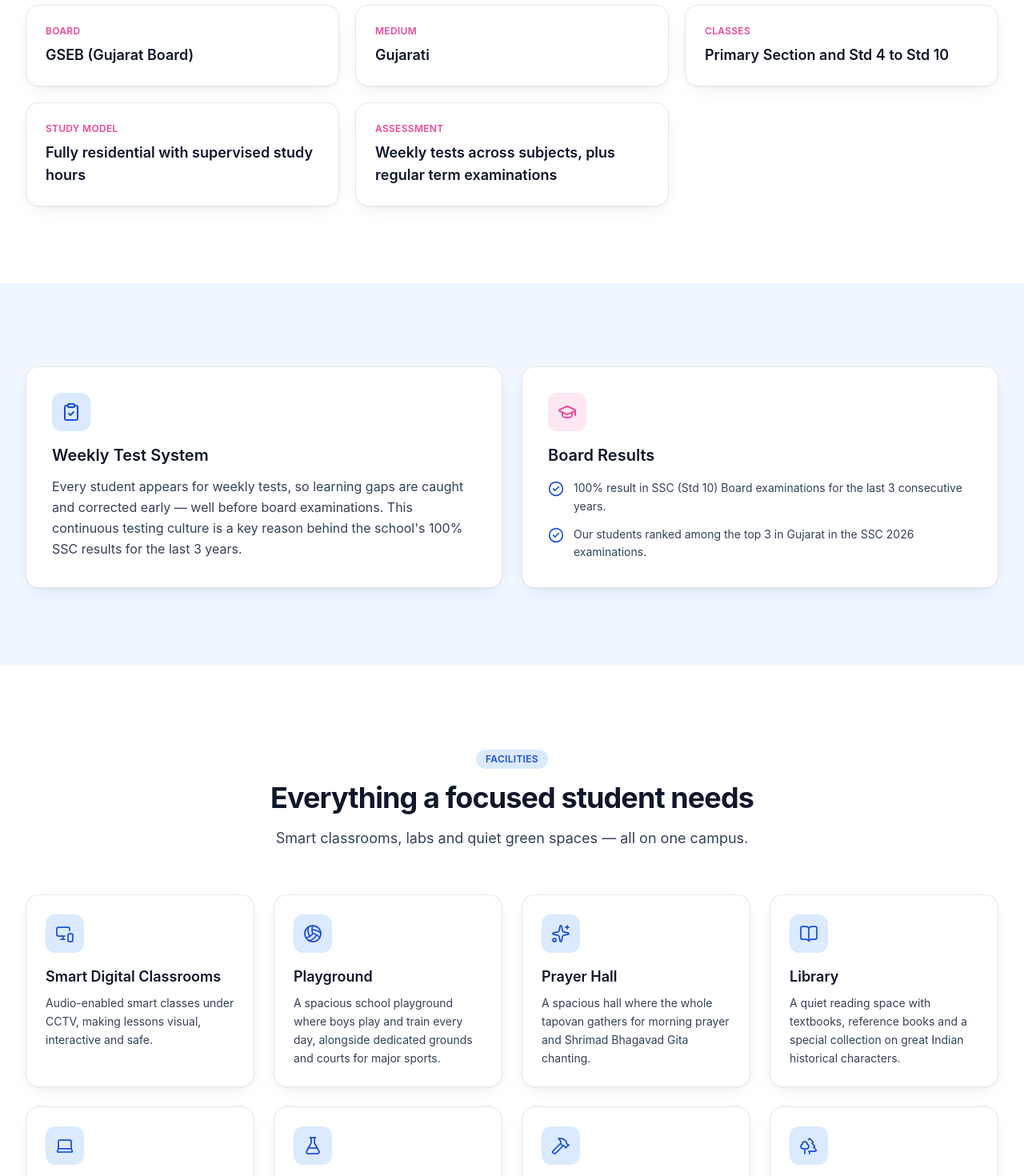
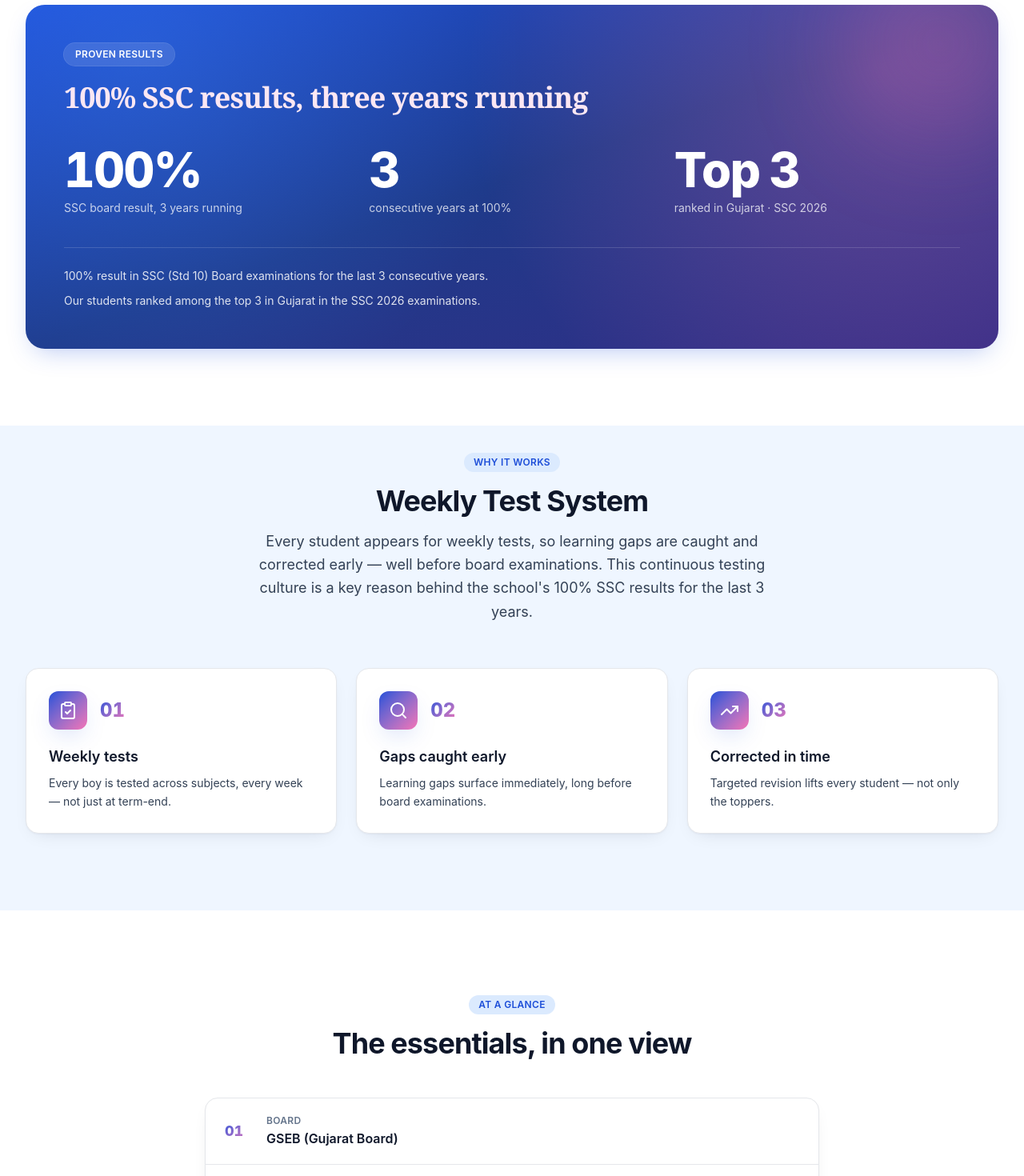
Before and after one commit to DhruvBabariya9120/maharshi-atri-tapovan, a React (Vite) app: page /academics in a window 1280 px wide. Shown: the part 680-2150 px from the top of the page at 80% size. Built offline with nearby package versions, Linux system fonts and the light colour scheme.

Commit message:
feat: enhance Academics page with animated count-up feature and improved layout; update PageHero styles

```diff
--- a/src/components/layout/PageHero.tsx
+++ b/src/components/layout/PageHero.tsx
@@ -14,7 +14,7 @@ export function PageHero({
   crumb: string
 }) {
   return (
-    <section className="via-brand relative overflow-hidden bg-linear-to-br from-indigo-950 to-indigo-700 pt-28 pb-16 text-white sm:pt-36 sm:pb-24">
+    <section className="relative overflow-hidden bg-gradient-to-r from-blue-900 via-violet-800 to-pink-500 pt-28 pb-16 text-white sm:pt-36 sm:pb-24">
       {/* decorative shapes */}
       <div
         className="pointer-events-none absolute inset-0"
--- a/src/pages/Academics.tsx
+++ b/src/pages/Academics.tsx
@@ -1,16 +1,72 @@
-import { motion } from 'framer-motion'
-import { CheckCircle2, ClipboardCheck, GraduationCap } from 'lucide-react'
+import { useEffect, useRef, useState } from 'react'
+import { animate, motion, useInView, useReducedMotion } from 'framer-motion'
+import { ClipboardCheck, Search, TrendingUp } from 'lucide-react'
 import { Section } from '../components/ui/Section'
 import { SectionHeading } from '../components/ui/SectionHeading'
-import { IconCard } from '../components/ui/Card'
-import { Reveal, RevealItem } from '../components/ui/Reveal'
+import { RevealItem } from '../components/ui/Reveal'
 import { PageHero } from '../components/layout/PageHero'
 import { CTABanner } from '../components/sections/CTABanner'
 import { Icon } from '../lib/icons'
-import { fadeUp, reveal } from '../lib/motion'
+import { fadeUp, fadeRight, reveal, stagger } from '../lib/motion'
 import { academics } from '../data/site'
 
+/** Count-up number that runs once when scrolled into view (jumps to final if reduced-motion). */
+function CountUp({ to, suffix }: { to: number; suffix?: string }) {
+  const ref = useRef<HTMLSpanElement>(null)
+  const inView = useInView(ref, { once: true, margin: '-40px' })
+  const reduce = useReducedMotion()
+  const [val, setVal] = useState(0)
+
+  useEffect(() => {
+    if (!inView) return
+    if (reduce) {
+      setVal(to)
+      return
+    }
+    const controls = animate(0, to, {
+      duration: 1.6,
+      ease: 'easeOut',
+      onUpdate: (v) => setVal(Math.round(v)),
+    })
+    return () => controls.stop()
+  }, [inView, to, reduce])
+
+  return (
+    <span ref={ref} className="tabular-nums">
+      {val}
+      {suffix}
+    </span>
+  )
+}
+
+/** The page's headline proof — big, animated. */
+const resultStats: { value?: number; suffix?: string; display?: string; label: string }[] = [
+  { value: 100, suffix: '%', label: 'SSC board result, 3 years running' },
+  { value: 3, label: 'consecutive years at 100%' },
+  { display: 'Top 3', label: 'ranked in Gujarat · SSC 2026' },
+]
+
+/** How weekly testing turns into results — derived from the weekly-test description. */
+const method = [
+  {
+    icon: ClipboardCheck,
+    title: 'Weekly tests',
+    body: 'Every boy is tested across subjects, every week — not just at term-end.',
+  },
+  {
+    icon: Search,
+    title: 'Gaps caught early',
+    body: 'Learning gaps surface immediately, long before board examinations.',
+  },
+  {
+    icon: TrendingUp,
+    title: 'Corrected in time',
+    body: 'Targeted revision lifts every student — not only the toppers.',
+  },
+]
+
 export function Academics() {
+  const reduce = useReducedMotion()
   return (
     <>
       <PageHero
@@ -20,70 +76,169 @@ export function Academics() {
         subtitle={academics.intro}
       />
 
-      {/* Fact cards */}
+      {/* 1 — RESULTS: the strongest hook, led with, on a premium animated band */}
       <Section>
-        <Reveal className="grid gap-5 sm:grid-cols-2 lg:grid-cols-3">
-          {academics.facts.map((f) => (
-            <RevealItem key={f.label}>
-              <div className="rounded-2xl border border-border bg-card p-6 shadow-card">
-                <div className="text-xs font-semibold tracking-wide text-accent-strong uppercase">
+        <RevealItem>
+          <div className="relative overflow-hidden rounded-3xl bg-linear-to-br from-brand via-brand-dark to-indigo-900 p-8 text-white shadow-lift sm:p-12">
+            <div
+              aria-hidden="true"
+              className="pointer-events-none absolute inset-0"
+              style={{
+                backgroundImage:
+                  'radial-gradient(circle at 12% 15%, rgba(59,130,246,0.35), transparent 42%), radial-gradient(circle at 88% 20%, rgba(244,114,182,0.30), transparent 46%)',
+              }}
+            />
+            {/* floating decorative blob */}
+            <motion.div
+              aria-hidden="true"
+              className="pointer-events-none absolute -top-16 -right-10 h-56 w-56 rounded-full bg-accent/25 blur-3xl"
+              animate={reduce ? undefined : { y: [0, 18, 0] }}
+              transition={{ duration: 7, repeat: Infinity, ease: 'easeInOut' }}
+            />
+            <div className="relative">
+              <motion.div variants={fadeUp} {...reveal}>
+                <span className="inline-flex items-center gap-2 rounded-full bg-white/12 px-3.5 py-1.5 text-xs font-semibold tracking-wide text-white uppercase ring-1 ring-white/20 backdrop-blur">
+                  Proven Results
+                </span>
+                <h2 className="font-hero mt-5 max-w-2xl text-3xl font-black tracking-tight text-tint-pink sm:text-4xl">
+                  100% SSC results, three years running
+                </h2>
+              </motion.div>
+
+              <motion.div
+                variants={stagger(0.12)}
+                {...reveal}
+                className="mt-10 grid gap-6 sm:grid-cols-3"
+              >
+                {resultStats.map((s) => (
+                  <motion.div key={s.label} variants={fadeUp}>
+                    <div className="font-display text-5xl font-extrabold tracking-tight text-white sm:text-6xl">
+                      {s.display ?? <CountUp to={s.value!} suffix={s.suffix} />}
+                    </div>
+                    <div className="mt-2 text-sm leading-snug text-white/75">{s.label}</div>
+                  </motion.div>
+                ))}
+              </motion.div>
+
+              <motion.ul
+                variants={fadeUp}
+                {...reveal}
+                className="mt-10 space-y-2 border-t border-white/15 pt-6"
+              >
+                {academics.results.map((r) => (
+                  <li key={r} className="text-sm leading-relaxed text-white/85">
+                    {r}
+                  </li>
+                ))}
+              </motion.ul>
+            </div>
+          </div>
+        </RevealItem>
+      </Section>
+
+      {/* 2 — WHY IT WORKS: the method behind the results, as an animated 3-step flow */}
+      <Section tone="blue" className="!pt-6">
+        <SectionHeading
+          eyebrow="Why It Works"
+          title={academics.weeklyTest.title}
+          subtitle={academics.weeklyTest.body}
+        />
+        <motion.div
+          variants={stagger(0.12)}
+          {...reveal}
+          className="relative mt-14 grid gap-6 sm:grid-cols-3"
+        >
+          {method.map((m, i) => (
+            <motion.div
+              key={m.title}
+              variants={fadeUp}
+              whileHover={{ y: -6 }}
+              transition={{ type: 'spring', stiffness: 300, damping: 24 }}
+              className="group relative overflow-hidden rounded-2xl border border-border bg-card p-7 shadow-card transition-shadow duration-300 hover:shadow-lift"
+            >
+              <span
+                aria-hidden="true"
+                className="pointer-events-none absolute inset-x-0 top-0 h-1 origin-left scale-x-0 bg-linear-to-r from-brand to-accent transition-transform duration-500 group-hover:scale-x-100"
+              />
+              <div className="flex items-center gap-4">
+                <span className="flex h-12 w-12 shrink-0 items-center justify-center rounded-xl bg-linear-to-br from-brand to-accent text-white shadow-lift transition-transform duration-300 group-hover:scale-110">
+                  <m.icon className="h-6 w-6" strokeWidth={2} />
+                </span>
+                <span className="font-display bg-linear-to-br from-brand to-accent bg-clip-text text-2xl font-extrabold tabular-nums text-transparent">
+                  {String(i + 1).padStart(2, '0')}
+                </span>
+              </div>
+              <h3 className="mt-5 text-lg font-semibold text-heading">{m.title}</h3>
+              <p className="mt-2 text-sm leading-relaxed text-content">{m.body}</p>
+            </motion.div>
+          ))}
+        </motion.div>
+      </Section>
+
+      {/* 3 — AT A GLANCE: supporting facts, as a spec ledger sliding in from the left */}
+      <Section>
+        <SectionHeading eyebrow="At a Glance" title="The essentials, in one view" />
+        <motion.div
+          variants={stagger(0.08)}
+          {...reveal}
+          className="mx-auto mt-12 max-w-3xl divide-y divide-border overflow-hidden rounded-2xl border border-border bg-card shadow-card"
+        >
+          {academics.facts.map((f, i) => (
+            <motion.div
+              key={f.label}
+              variants={fadeRight}
+              className="group relative flex items-center gap-5 px-6 py-5 transition-colors duration-300 hover:bg-tint-blue-soft"
+            >
+              <span
+                aria-hidden="true"
+                className="pointer-events-none absolute top-0 left-0 h-full w-1 origin-top scale-y-0 bg-linear-to-b from-brand to-accent transition-transform duration-300 group-hover:scale-y-100"
+              />
+              <span className="font-display w-8 shrink-0 bg-linear-to-br from-brand to-accent bg-clip-text text-lg font-extrabold tabular-nums text-transparent">
+                {String(i + 1).padStart(2, '0')}
+              </span>
+              <div>
+                <div className="text-xs font-semibold tracking-wide text-muted uppercase">
                   {f.label}
                 </div>
-                <div className="mt-2 text-lg font-semibold text-heading">{f.value}</div>
+                <div className="mt-0.5 font-semibold text-heading">{f.value}</div>
               </div>
-            </RevealItem>
+            </motion.div>
           ))}
-        </Reveal>
+        </motion.div>
       </Section>
 
-      {/* Weekly test + results */}
-      <Section tone="blue">
-        <div className="grid gap-6 lg:grid-cols-2">
-          <RevealItem>
-            <div className="flex h-full flex-col rounded-2xl border border-border bg-card p-8 shadow-card">
-              <div className="mb-4 flex h-12 w-12 items-center justify-center rounded-xl bg-tint-blue text-brand">
-                <ClipboardCheck className="h-6 w-6" />
-              </div>
-              <h3 className="text-xl font-semibold text-heading">{academics.weeklyTest.title}</h3>
-              <p className="mt-3 leading-relaxed text-content">{academics.weeklyTest.body}</p>
-            </div>
-          </RevealItem>
-          <RevealItem>
-            <div className="flex h-full flex-col rounded-2xl border border-border bg-card p-8 shadow-card">
-              <div className="mb-4 flex h-12 w-12 items-center justify-center rounded-xl bg-tint-pink text-accent-strong">
-                <GraduationCap className="h-6 w-6" />
-              </div>
-              <h3 className="text-xl font-semibold text-heading">Board Results</h3>
-              <ul className="mt-4 flex flex-col gap-3">
-                {academics.results.map((r) => (
-                  <li key={r} className="flex gap-3">
-                    <CheckCircle2 className="mt-0.5 h-5 w-5 shrink-0 text-brand" />
-                    <span className="text-sm leading-relaxed text-content">{r}</span>
-                  </li>
-                ))}
-              </ul>
-            </div>
-          </RevealItem>
-        </div>
-      </Section>
-
-      {/* Facilities */}
-      <Section>
+      {/* 4 — FACILITIES: visual grid, cards with a gradient top-border that draws in */}
+      <Section tone="surface">
         <SectionHeading
           eyebrow="Facilities"
           title="Everything a focused student needs"
           subtitle="Smart classrooms, labs and quiet green spaces — all on one campus."
         />
-        <Reveal className="mt-14 grid gap-6 sm:grid-cols-2 lg:grid-cols-4" gap={0.07}>
+        <motion.div
+          variants={stagger(0.07)}
+          {...reveal}
+          className="mt-14 grid gap-6 sm:grid-cols-2 lg:grid-cols-4"
+        >
           {academics.facilities.map((f) => (
-            <IconCard key={f.title} icon={<Icon name={f.icon} className="h-6 w-6" />} title={f.title}>
-              {f.body}
-            </IconCard>
+            <motion.div
+              key={f.title}
+              variants={fadeUp}
+              whileHover={{ y: -6 }}
+              transition={{ type: 'spring', stiffness: 300, damping: 24 }}
+              className="group relative overflow-hidden rounded-2xl border border-border bg-card p-6 shadow-card transition-shadow duration-300 hover:shadow-lift"
+            >
+              <span
+                aria-hidden="true"
+                className="pointer-events-none absolute inset-x-0 top-0 h-1 origin-left scale-x-0 bg-linear-to-r from-brand to-accent transition-transform duration-500 group-hover:scale-x-100"
+              />
+              <div className="mb-4 flex h-12 w-12 items-center justify-center rounded-xl bg-tint-blue text-brand transition-all duration-300 group-hover:-translate-y-1 group-hover:bg-linear-to-br group-hover:from-brand group-hover:to-accent group-hover:text-white">
+                <Icon name={f.icon} className="h-6 w-6" />
+              </div>
+              <h3 className="mb-2 text-lg font-semibold text-heading">{f.title}</h3>
+              <p className="text-sm leading-relaxed text-content">{f.body}</p>
+            </motion.div>
           ))}
-        </Reveal>
-        <motion.p variants={fadeUp} {...reveal} className="mt-10 text-center text-sm text-muted">
-          {academics.facts[2].value} · {academics.facts[0].value} · {academics.facts[1].value} medium
-        </motion.p>
+        </motion.div>
       </Section>
 
       <CTABanner />
```
